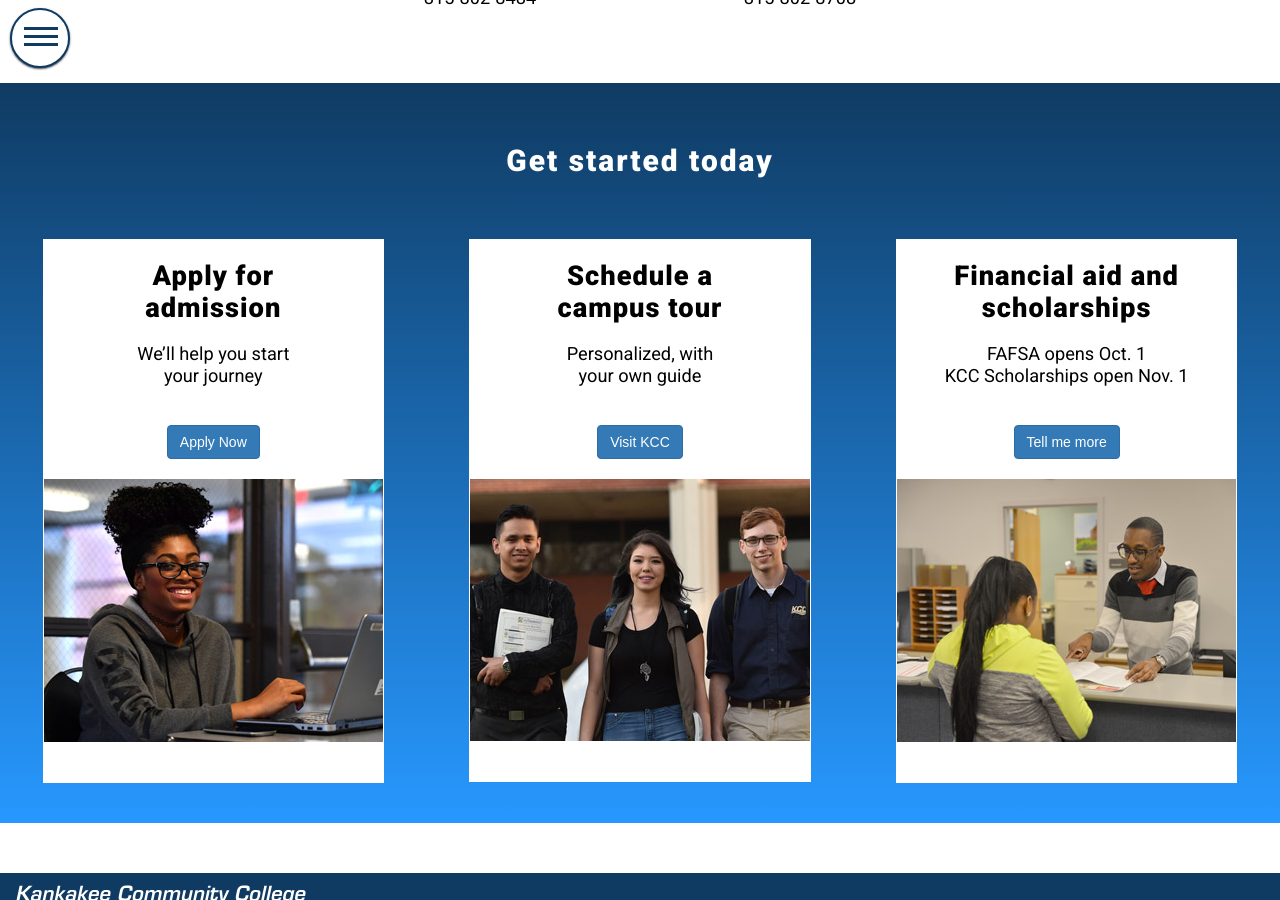
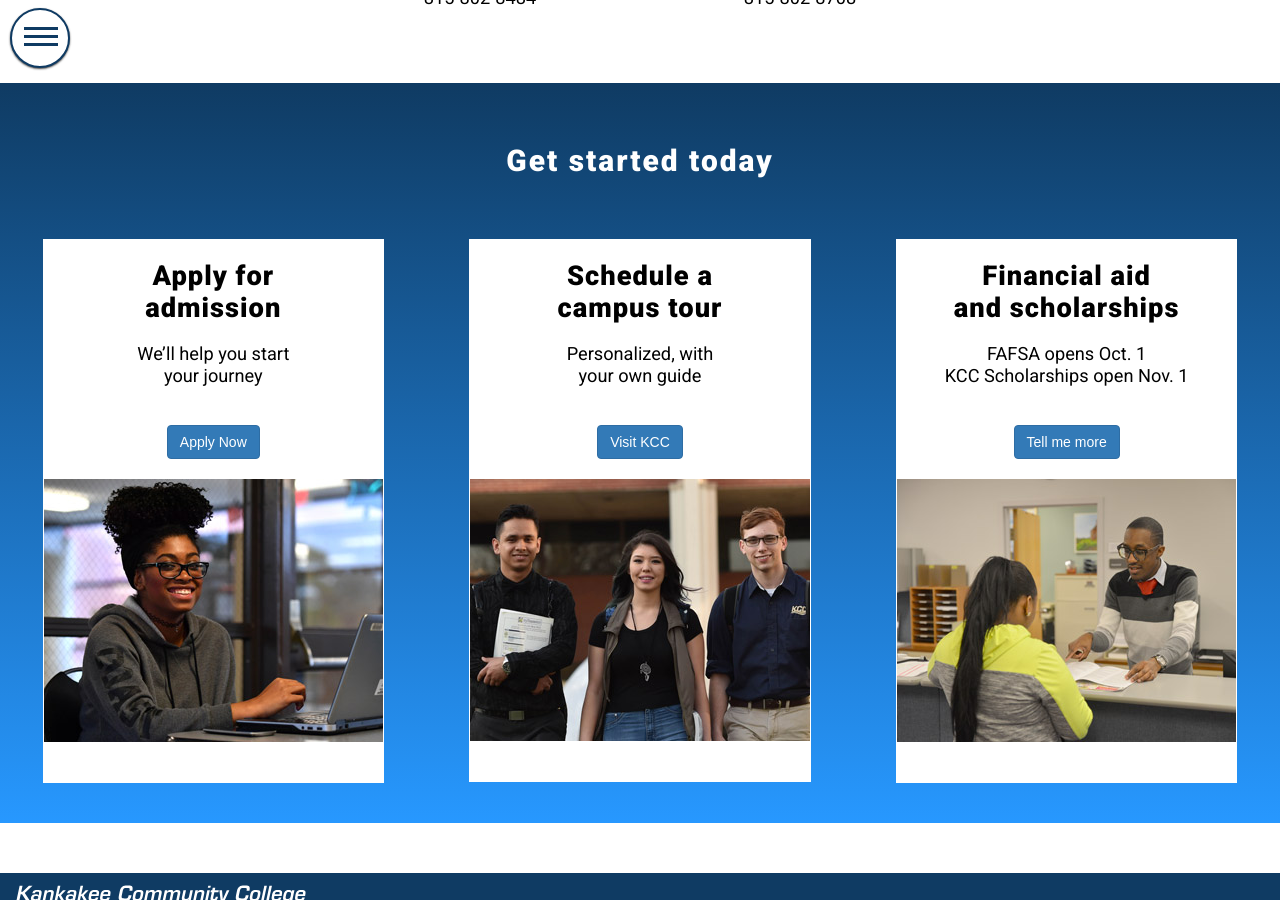
Before and after one commit to wdzajicek/jekyll-kcc-fastpath_img-zoom, a Jekyll site: the page built from index.md, in a window 1280 px wide and 900 px high, scrolled down 2216 px. Built offline with Jekyll 4.4.1, drawn with Linux system fonts in a browser that asks for light colours; nearby versions of some CDN libraries.

Commit message:
Add <br /> between Financial Aid and And Scholorships in heading

```diff
--- a/_includes/bottom-cards.html
+++ b/_includes/bottom-cards.html
@@ -29,7 +29,7 @@
     <div class="col-lg-4">
       <div class="engagement-card">
         <div class="engagement-card-content text-center"><a href="#">
-          <h3 class="engagement-card-headline">Financial aid and scholarships</h3></a>
+          <h3 class="engagement-card-headline">Financial aid<br />and scholarships</h3></a>
           <p class="card-p">FAFSA opens Oct. 1<br />KCC Scholarships open Nov. 1</p>
           <div class="engagement-card-cta"><a href="http://www.kcc.edu/financialaid" target="_blank" rel="noopener"><button type="button" class="button btn btn-primary card-btn">Tell me more</button></a></div>
         </div>
```
